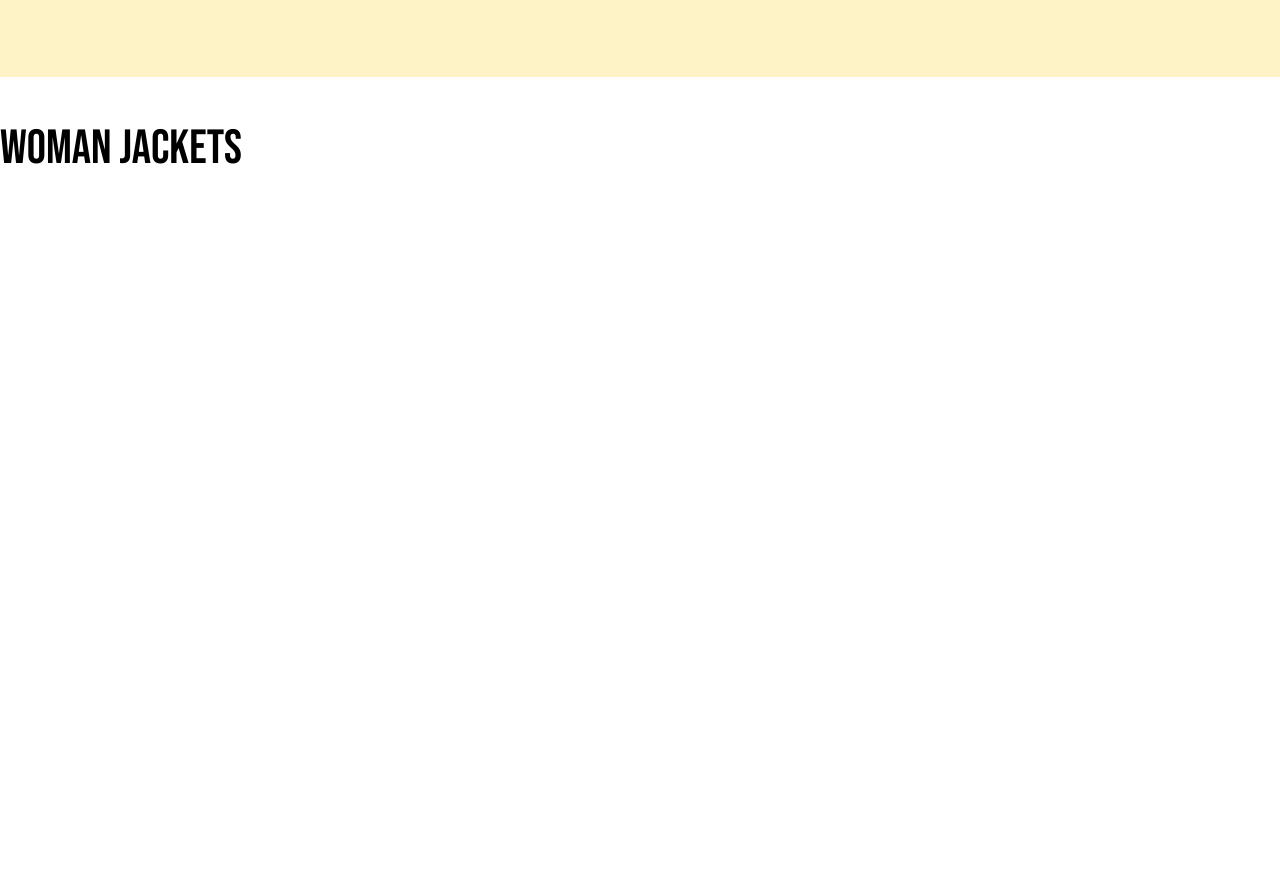
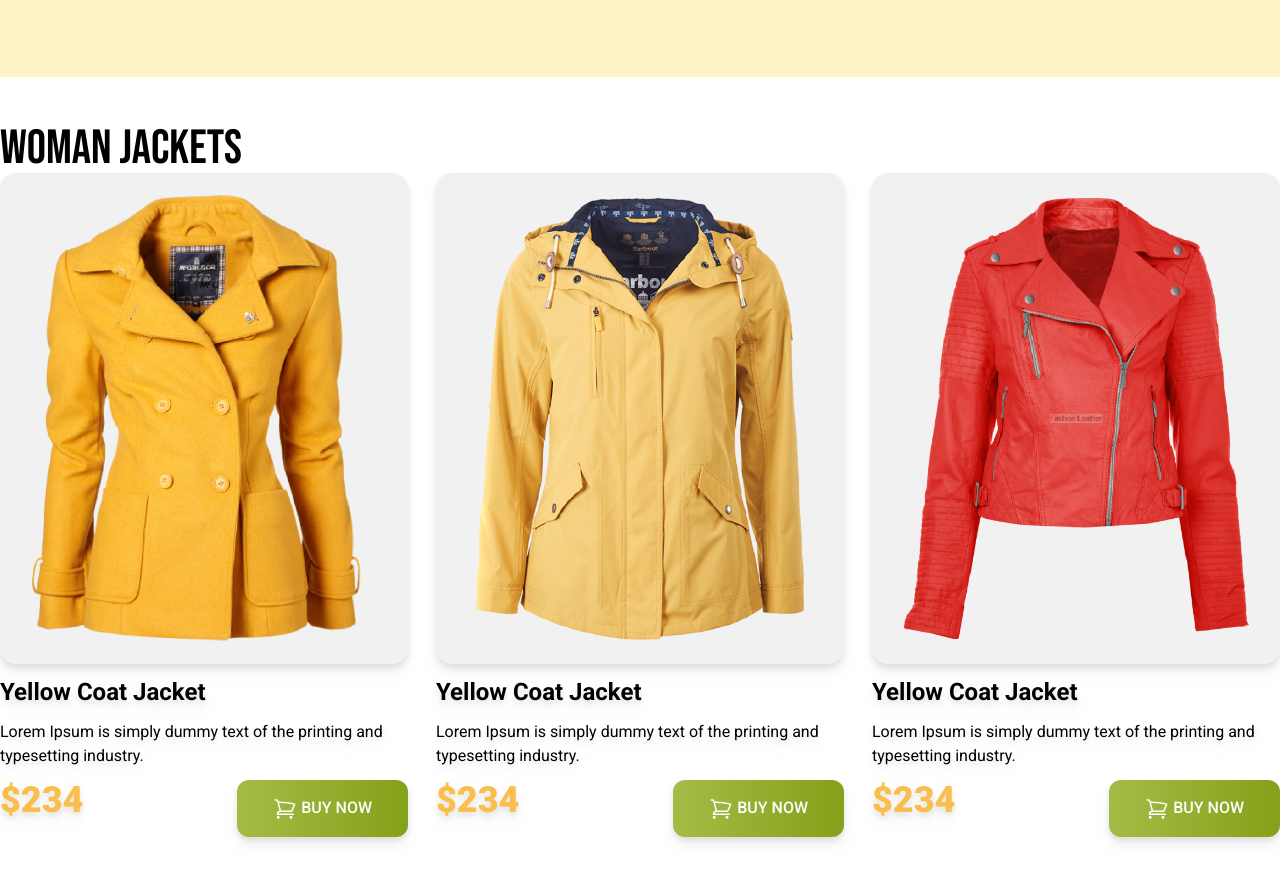
Before and after one commit to abdulalnakib/penguin-fashion-website, a plain HTML site: page index.html in a window 1280 px wide. Shown: the part 562-1444 px from the top of the page. Before the commit the page ends 800 px from the top, so only its background shows below. Drawn offline with nearby package versions, Linux system fonts and the light colour scheme.

Commit message:
added the womens section and made it responsive

```diff
--- a/index.html
+++ b/index.html
@@ -7,12 +7,18 @@
     <meta name="viewport" content="width=device-width, initial-scale=1.0">
     <title>Penguin Fashion</title>
     <script src="https://cdn.tailwindcss.com"></script>
+    <!-- Google fonts -->
     <link rel="preconnect" href="https://fonts.googleapis.com">
     <link rel="preconnect" href="https://fonts.gstatic.com" crossorigin>
-    <link href="https://fonts.googleapis.com/css2?family=Bebas+Neue&display=swap" rel="stylesheet">
+    <link href="https://fonts.googleapis.com/css2?family=Bebas+Neue&family=Roboto:wght@400;500;700;900&display=swap"
+        rel="stylesheet">
     <style>
         .font-bebas {
             font-family: "Bebas Neue", sans-serif
+        }
+
+        .font-roboto {
+            font-family: "Roboto", sans-serif;
         }
     </style>
 </head>
@@ -48,8 +54,72 @@
         </div>
     </header>
     <main class="max-w-7xl mx-auto">
+        <!-- woman jacket section -->
         <section class="py-12">
             <h2 class="text-5xl font-bebas">Woman Jackets</h2>
+            <!-- jackets container -->
+            <div class="grid grid-cols-1 md:grid-cols-2 lg:grid-cols-3 gap-7 font-roboto">
+                <!-- jacket 1 -->
+                <div class="space-y-3 drop-shadow-lg">
+                    <div class="bg-[#F1F1F1] p-5 rounded-2xl">
+                        <img src="./images/jacket-1.png" alt="">
+                    </div>
+                    <h4 class="text-2xl font-bold">Yellow Coat Jacket</h4>
+                    <p>Lorem Ipsum is simply dummy text of the
+                        printing and typesetting industry.</p>
+                    <div class="flex justify-between">
+                        <h3 class="text-4xl font-black text-[#FABE4C]">$234</h3>
+                        <button
+                            class="py-4 px-9 bg-gradient-to-r from-[#A4BC46] to-[#85A019] rounded-xl uppercase text-white font-medium"><svg
+                                xmlns="http://www.w3.org/2000/svg" fill="none" viewBox="0 0 24 24" stroke-width="1.5"
+                                stroke="currentColor" class="w-6 h-6 inline">
+                                <path stroke-linecap="round" stroke-linejoin="round"
+                                    d="M2.25 3h1.386c.51 0 .955.343 1.087.835l.383 1.437M7.5 14.25a3 3 0 0 0-3 3h15.75m-12.75-3h11.218c1.121-2.3 2.1-4.684 2.924-7.138a60.114 60.114 0 0 0-16.536-1.84M7.5 14.25 5.106 5.272M6 20.25a.75.75 0 1 1-1.5 0 .75.75 0 0 1 1.5 0Zm12.75 0a.75.75 0 1 1-1.5 0 .75.75 0 0 1 1.5 0Z" />
+                            </svg>
+                            Buy Now</button>
+                    </div>
+                </div>
+                <!-- jacket 2 -->
+                <div class="space-y-3 drop-shadow-lg">
+                    <div class="bg-[#F1F1F1] p-5 rounded-2xl">
+                        <img src="./images/jacket-2.png" alt="">
+                    </div>
+                    <h4 class="text-2xl font-bold">Yellow Coat Jacket</h4>
+                    <p>Lorem Ipsum is simply dummy text of the
+                        printing and typesetting industry.</p>
+                    <div class="flex justify-between">
+                        <h3 class="text-4xl font-black text-[#FABE4C]">$234</h3>
+                        <button
+                            class="py-4 px-9 bg-gradient-to-r from-[#A4BC46] to-[#85A019] rounded-xl uppercase text-white font-medium"><svg
+                                xmlns="http://www.w3.org/2000/svg" fill="none" viewBox="0 0 24 24" stroke-width="1.5"
+                                stroke="currentColor" class="w-6 h-6 inline">
+                                <path stroke-linecap="round" stroke-linejoin="round"
+                                    d="M2.25 3h1.386c.51 0 .955.343 1.087.835l.383 1.437M7.5 14.25a3 3 0 0 0-3 3h15.75m-12.75-3h11.218c1.121-2.3 2.1-4.684 2.924-7.138a60.114 60.114 0 0 0-16.536-1.84M7.5 14.25 5.106 5.272M6 20.25a.75.75 0 1 1-1.5 0 .75.75 0 0 1 1.5 0Zm12.75 0a.75.75 0 1 1-1.5 0 .75.75 0 0 1 1.5 0Z" />
+                            </svg>
+                            Buy Now</button>
+                    </div>
+                </div>
+                <!-- jacket 3 -->
+                <div class="space-y-3 drop-shadow-lg">
+                    <div class="bg-[#F1F1F1] p-5 rounded-2xl">
+                        <img src="./images/jacket-3.png" alt="">
+                    </div>
+                    <h4 class="text-2xl font-bold">Yellow Coat Jacket</h4>
+                    <p>Lorem Ipsum is simply dummy text of the
+                        printing and typesetting industry.</p>
+                    <div class="flex justify-between">
+                        <h3 class="text-4xl font-black text-[#FABE4C]">$234</h3>
+                        <button
+                            class="py-4 px-9 bg-gradient-to-r from-[#A4BC46] to-[#85A019] rounded-xl uppercase text-white font-medium"><svg
+                                xmlns="http://www.w3.org/2000/svg" fill="none" viewBox="0 0 24 24" stroke-width="1.5"
+                                stroke="currentColor" class="w-6 h-6 inline">
+                                <path stroke-linecap="round" stroke-linejoin="round"
+                                    d="M2.25 3h1.386c.51 0 .955.343 1.087.835l.383 1.437M7.5 14.25a3 3 0 0 0-3 3h15.75m-12.75-3h11.218c1.121-2.3 2.1-4.684 2.924-7.138a60.114 60.114 0 0 0-16.536-1.84M7.5 14.25 5.106 5.272M6 20.25a.75.75 0 1 1-1.5 0 .75.75 0 0 1 1.5 0Zm12.75 0a.75.75 0 1 1-1.5 0 .75.75 0 0 1 1.5 0Z" />
+                            </svg>
+                            Buy Now</button>
+                    </div>
+                </div>
+            </div>
         </section>
     </main>
 
```
